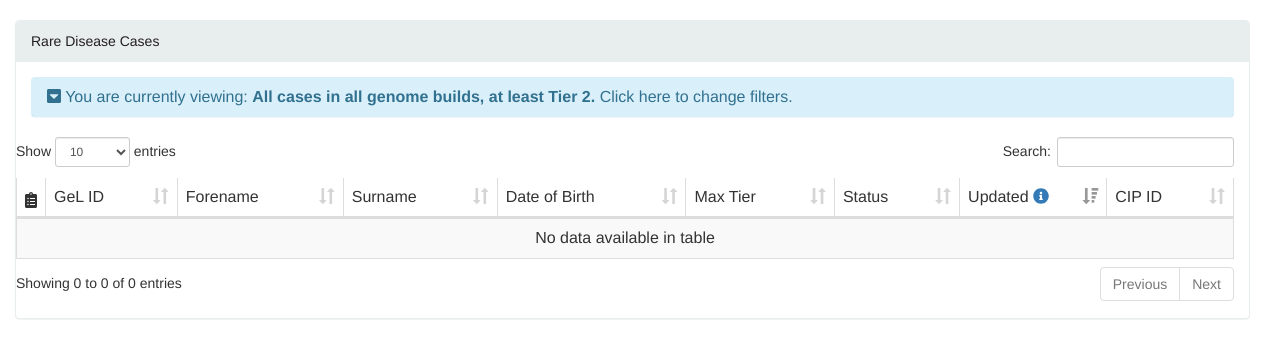
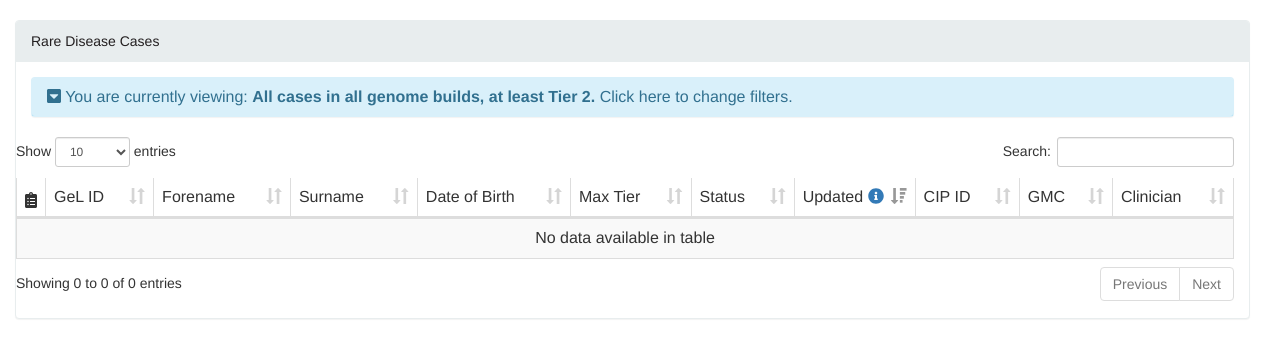
Before and after one commit to NHS-NGS/GeL2MDT, a Django app: page / in a window 1280 px wide. Shown: the part 50-408 px from the top of the page. Run offline with Django 3.2, Linux system fonts and the light colour scheme; the visitor is signed in with stand-in values (Sample User, id 1); data that the repository does not hold is empty; parts of the project's set-up code (start-up, migrations or seed data) failed here and were passed over; some libraries are stand-ins or nearby versions.

Commit message:
added clinician and gmc to main

```diff
--- a/gelweb/gel2mdt/api/serializers.py
+++ b/gelweb/gel2mdt/api/serializers.py
@@ -70,6 +70,14 @@ class GELInterpretationReportSerializer(serializers.ModelSerializer):
         source="ir_family.ir_family_id",
         read_only=True
     )
+    gmc = serializers.CharField(
+        source="ir_family.participant_family.proband.gmc",
+        read_only=True
+    )
+    clinician = serializers.CharField(
+        source="ir_family.participant_family.clinician",
+        read_only=True
+    )
     forename = serializers.CharField(
         source="ir_family.participant_family.proband.forename",
         read_only=True
@@ -117,6 +125,8 @@ class GELInterpretationReportSerializer(serializers.ModelSerializer):
             'id',
             'gel_id',
             'cip_id',
+            'gmc',
+            'clinician',
             'forename',
             'surname',
             'date_of_birth',
--- a/gelweb/gel2mdt/templates/gel2mdt/base.html
+++ b/gelweb/gel2mdt/templates/gel2mdt/base.html
@@ -81,7 +81,7 @@
                             <li><a href="/profile"><i class="fas fa-user"></i> Profile</a><li>
                             <li><a href="/logout"><i class="fas fa-sign-out-alt"></i> Logout</a></li>
                             <li><a href="#"><i class="fas fa-question-circle"></i> Help</a><li>
-                            <li><a href="mailto:theo.cole@bwnft.nhs.uk?cc=rglbio@bwnft.nhs.uk&subject=GeL2MDT%20Bug%20Report&body=Please%20include%20a%20description%20of%20what%20happened%20along%20with%20a%20screenshot."><i class="fas fa-bug"></i> Report Bug</a><li>
+                            <li><a href="mailto:patrick.lomard@gosh.nhs.uk?cc=bioinformatics@gosh.nhs.uk&subject=GeL2MDT%20Bug%20Report&body=Please%20include%20a%20description%20of%20what%20happened%20along%20with%20a%20screenshot."><i class="fas fa-bug"></i> Report Bug</a><li>
                         </ul>
                     </li>
                 </ul>
@@ -334,7 +334,9 @@ function fetchDataTable(caseType, genomeBuild, maxTier, caseStatus) {
             },
             { "data": "updated",
                 "type": "date " },
-            { "data": "cip_id" }
+            { "data": "cip_id" },
+            { "data": "gmc" },
+            { "data": "clinician" }
         ],
         "order": [[ 11, "desc" ]]
     } );
--- a/gelweb/gel2mdt/templates/gel2mdt/rare_disease_main.html
+++ b/gelweb/gel2mdt/templates/gel2mdt/rare_disease_main.html
@@ -248,6 +248,8 @@
                             <th>De Novo</th>
                             <th>Updated <a href="#" data-toggle="tooltip" title="When the case was updated by GeL, not locally!"><i class="fas fa-info-circle"></i></a></th>
                             <th>CIP ID</th>
+                            <th>GMC</th>
+                            <th>Clinician</th>
                         </tr>
                     </thead>
                     </table>
--- a/gelweb/gel2mdt/urls.py
+++ b/gelweb/gel2mdt/urls.py
@@ -3,17 +3,17 @@ from django.urls import path
 from . import views
 from django.conf import settings
 from django.conf.urls.static import static
-
+from django.views.generic.base import RedirectView
 from .api.api_urls import *
 
 urlpatterns = [
     path('', views.rare_disease_main, name='rare-disease-main'),
-    path('gel2me/', views.rare_disease_main, name='rare-disease-main'),
+
     path('register/', views.register, name='register'),
     path('profile/', views.profile, name='profile'),
     path('profile/remove_case/<int:case_id>', views.remove_case, name='remove-case'),
     path('rare-disease-main', views.rare_disease_main, name='rare-disease-main'),
-
+    path('gel2me/', RedirectView.as_view(url='/', permanent=False), name='gel2me'),
     path('proband/<int:report_id>', views.proband_view, name='proband-view'),
     path('pull_t3_variants/<int:report_id>', views.pull_t3_variants, name='pull-t3-variants'),
     path('proband/<int:report_id>/negative_report', views.negative_report, name='negative_report'),
```
